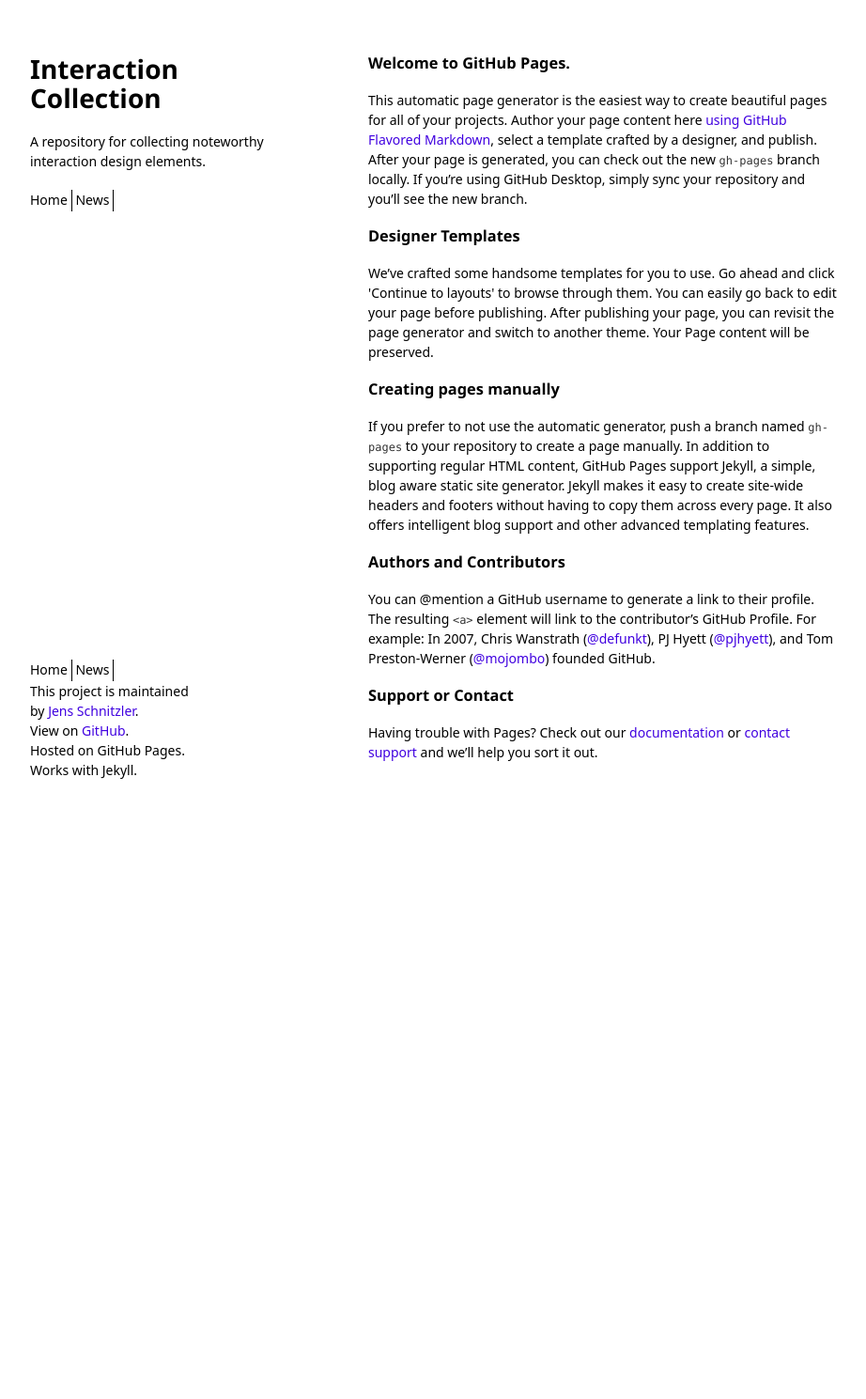
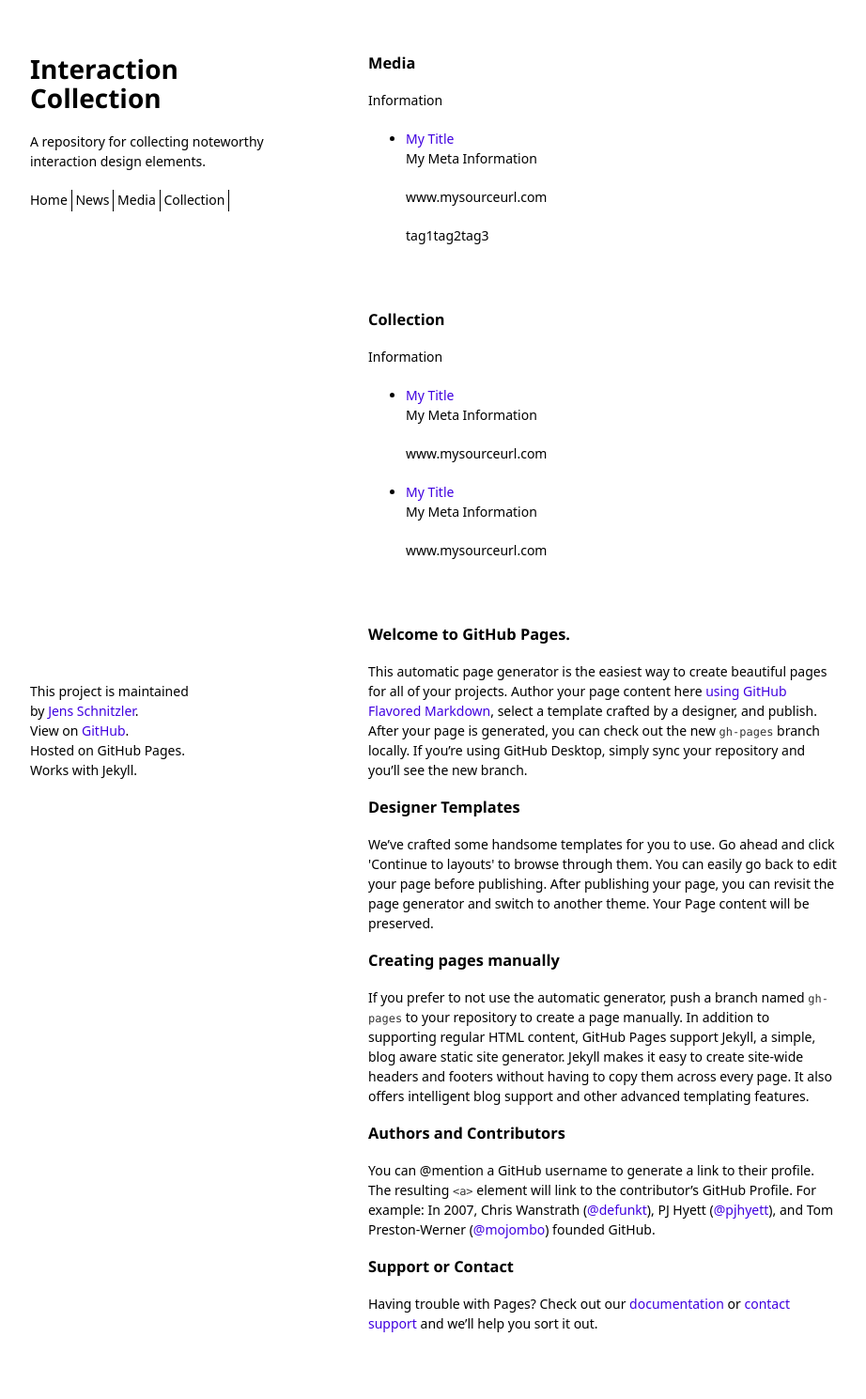
Before and after one commit to jensschnitzler/interaction-collection, a Jekyll site: the page built from index.html, in a window 1280 px wide. Shown: the whole page at 94% size, without its empty margins (178-1100 px from the left). Built offline with Jekyll 4.4.1, drawn with Linux system fonts in a browser that asks for light colours; some web fonts are replaced; Markdown is read by kramdown in place of the engine named in the settings; before the commit the page ends 900 px from its top, so only the background shows below that.

Commit message:
improving posts

```diff
--- a/_includes/nav.html
+++ b/_includes/nav.html
@@ -1,6 +1,10 @@
 <nav>
   <ul>
     <li><a href="{{site.baseurl}}/index.html" class="{% if page.url == '/index.html' %}current{% endif %}">Home</a></li>
+
     <li><a href="{{site.baseurl}}/news.html" class="{% if page.url == '/news.html' %}current{% endif %}">News</a></li>
+
+    <li><a href="{{site.baseurl}}/index.html#media">Media</a></li>
+    <li><a href="{{site.baseurl}}/index.html#collection">Collection</a></li>
   </ul>
 </nav>
--- a/_layouts/default.html
+++ b/_layouts/default.html
@@ -26,7 +26,7 @@
       <!-- content end -->
 
       <footer>
-        {% include nav.html %}
+        <!--{% include nav.html %}-->
 
         <p>
           This project is maintained
--- a/index.html
+++ b/index.html
@@ -2,9 +2,39 @@
 layout: default
 ---
 
+<section id="media">
+  <h3>Media</h3>
+  <p>Information</p>
+  <ul>
+    {% for posts in site.categories.media limit:2 %}
+      <li>
+        <a href="{{site.baseurl}}{{news.url}}">{{posts.title}}</a>
+        <p>{{posts.meta}}</p>
+        <p>{{posts.source}}</p>
+        <p>{{posts.tags}}</p>
+      </li>
+    {% endfor %}
+  </ul>
+</section>
+
+<section id="collection">
+  <h3>Collection</h3>
+  <p>Information</p>
+  <ul>
+    {% for posts in site.categories.interaction limit:2 %}
+      <li>
+        <a href="{{site.baseurl}}{{news.url}}">{{posts.title}}</a>
+        <p>{{posts.meta}}</p>
+        <p>{{posts.source}}</p>
+        <p>{{posts.tags}}</p>
+      </li>
+    {% endfor %}
+  </ul>
+</section>
+
 <section>
-        <h3>
-<a id="welcome-to-github-pages" class="anchor" href="#welcome-to-github-pages" aria-hidden="true"><span aria-hidden="true" class="octicon octicon-link"></span></a>Welcome to GitHub Pages.</h3>
+
+  <h3><a id="welcome-to-github-pages" class="anchor" href="#welcome-to-github-pages" aria-hidden="true"><span aria-hidden="true" class="octicon octicon-link"></span></a>Welcome to GitHub Pages.</h3>
 
   <p>This automatic page generator is the easiest way to create beautiful pages for all of your projects. Author your page content here <a href="https://guides.github.com/features/mastering-markdown/">using GitHub Flavored Markdown</a>, select a template crafted by a designer, and publish. After your page is generated, you can check out the new <code>gh-pages</code> branch locally. If you’re using GitHub Desktop, simply sync your repository and you’ll see the new branch.</p>
 
--- a/news.html
+++ b/news.html
@@ -5,10 +5,10 @@ layout: default
   <h3>News</h3>
 
   <ul>
-    {% for post in site.posts %}
+    {% for news in site.posts %}
       <li>
-        <a href=""></a>
-        <p></p>
+        <a href="">{{news.title}}</a>
+        <p>{{news.meta}}</p>
       </li>
     {% endfor %}
   </ul>
```
Also changed, not shown: _posts/2016-11-09-media-post-1.md (added, +10 -0 lines), _posts/2016-11-09-post-1.md (+8 -0 lines), _posts/2016-11-10-post-2.md (+8 -0 lines), 6 other files. Lines whose indentation alone changed are shown as unchanged.
